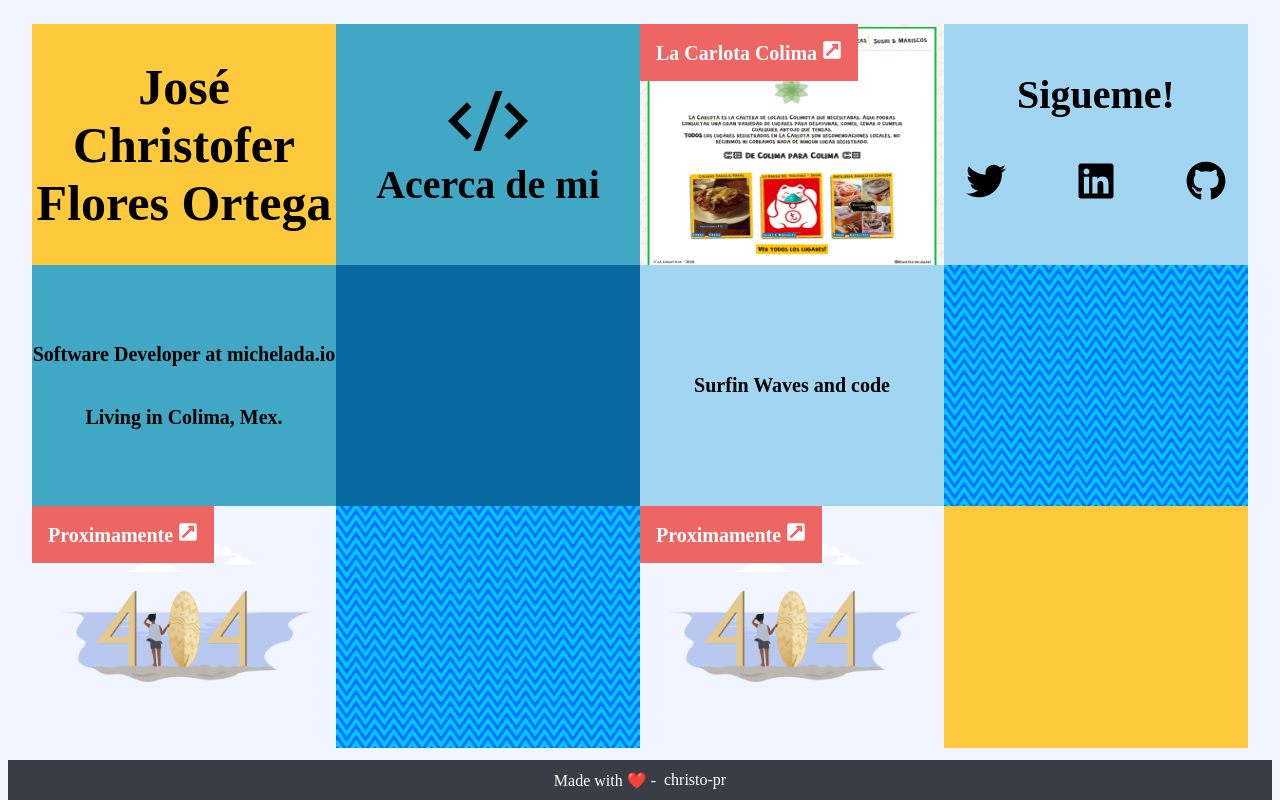
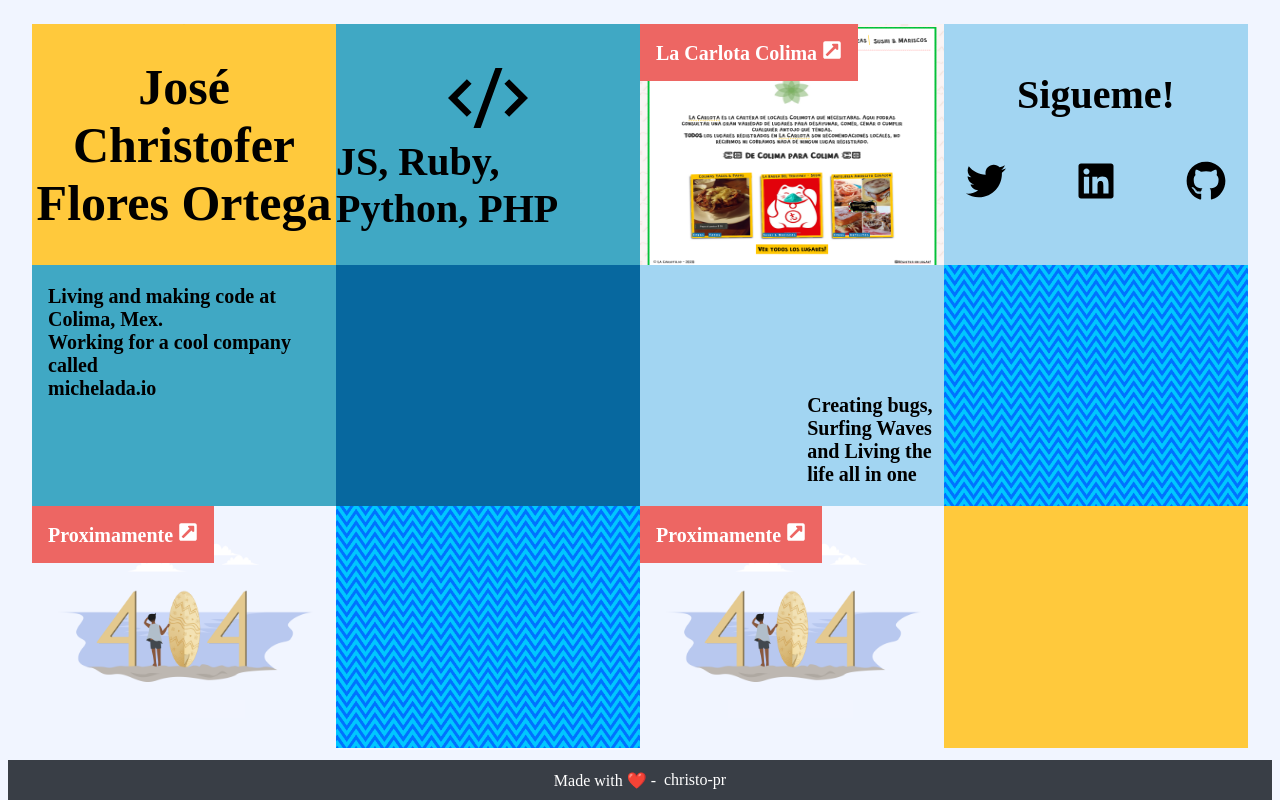
Before and after one commit to christo-pr/christopr.me, a Next.js app: page / in a window 1280 px wide. Built offline with nearby package versions, Linux system fonts and the light colour scheme; a web font is replaced by a local one.

Commit message:
Ok, first version or never will came out

```diff
--- a/christopr.json
+++ b/christopr.json
@@ -7,7 +7,7 @@
     "type": "about",
     "link": {
       "to": "/about",
-      "text": "Acerca de mi"
+      "text": "JS, Ruby, Python, PHP"
     }
   },
   {
@@ -28,8 +28,8 @@
     "type": "empty"
   },
   {
-    "type": "text",
-    "text": "Surfin Waves and code"
+    "type": "do",
+    "text": "Creating bugs, Surfing Waves and Living the life all in one"
   },
   {
     "type": "placeholder"
--- a/components/ui/ChristoprItem.js
+++ b/components/ui/ChristoprItem.js
@@ -49,7 +49,9 @@ export default function ChristoprItem(props) {
       {type === "work" && (
         <>
           <p>
-            Software Developer at{" "}
+            Living and making code at Colima, Mex.
+            <br />
+            Working for a cool company called <br />
             <a
               href="https://michelada.io"
               target="_blank"
@@ -58,7 +60,6 @@ export default function ChristoprItem(props) {
               michelada.io
             </a>
           </p>
-          <p>Living in Colima, Mex.</p>
         </>
       )}
     </div>
--- a/styles/ChristoprItem.module.css
+++ b/styles/ChristoprItem.module.css
@@ -20,6 +20,21 @@
   position: absolute;
   top: 0;
   left: 0;
+}
+
+.work {
+  justify-content: flex-start !important;
+  align-items: flex-start !important;
+  padding-left: 1rem;
+}
+
+.do {
+  justify-content: flex-end !important;
+  align-items: flex-end !important;
+}
+
+.do p {
+  width: 45%;
 }
 
 /* Portrait tablet to landscape and desktop */
```
